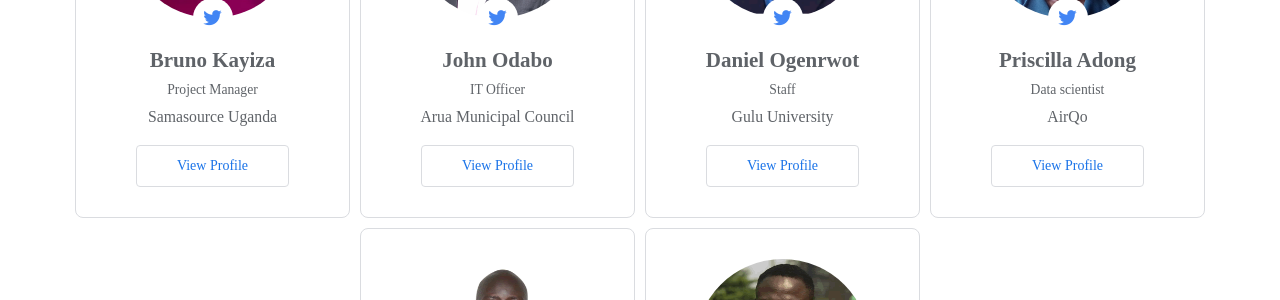
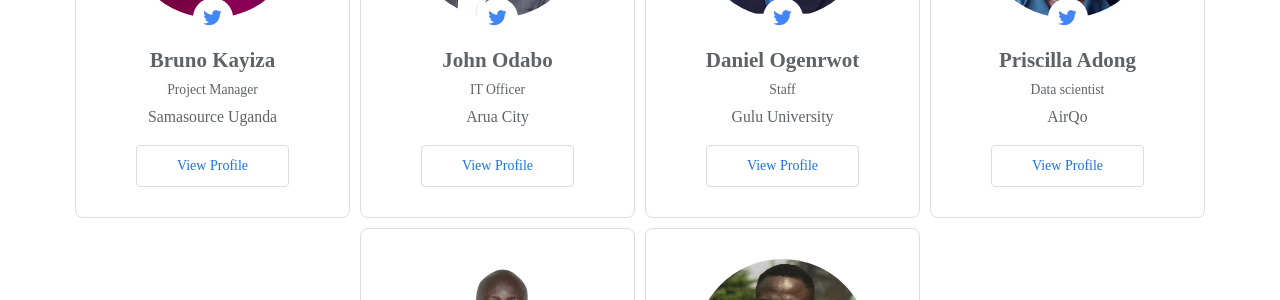
Before and after one commit to datsciafrica/dsaUganda, a Jekyll site: the page built from _events/pre-launch-north.md, in a window 1280 px wide and 900 px high, scrolled down 2121 px. Shown: the part 152-452 px from the top of the window. Built offline with Jekyll 4.4.1, drawn with Linux system fonts in a browser that asks for light colours; some web fonts are replaced.

Commit message:
Update pre-launch-north.md
Arua Municipal to Arua City

```diff
--- a/_events/pre-launch-north.md
+++ b/_events/pre-launch-north.md
@@ -152,7 +152,7 @@ speakers:
   - id: 10
     name: "John Odabo"
     title: "IT Officer"
-    company: "Arua Municipal Council "
+    company: "Arua City "
     twitter: "#"
     image: "/assets/img/people/odaboJohn.png"
     bio: "A graduate of Bachelor of Computer Engineering, John is currently Information Technology (IT) Officer at Arua City having previously served as Training Coordinator at Aruabits, a youth based social enterprise of CEFORD that empowers talented youth from vulnerable backgrounds in West Nile, Uganda with multimedia ICT skills, Entrepreneurship and Life Skills. <br>He is also the Technical Director at Premium Technologies Consultancy (U) Ltd, a registered Company based in Arua that provides ICT solutions aimed at transforming Small and Medium Enterprises in Uganda.<br> John uses his expertise in graphics design, web design and development, networking, software systems analysis and development to develop user friendly experiences. He is passionate about using data driven evidence for decision making. <br> When not behind the monitor, John spends most of his time offering service through Rotary Club of Arua Eco City and Community Based Organizations he co-founded; Save the Maracha Girl, Hedwig Education and Health Fund Association, Trusted Friends Savings and Loans Association in which he holds Executive Positions."
```
